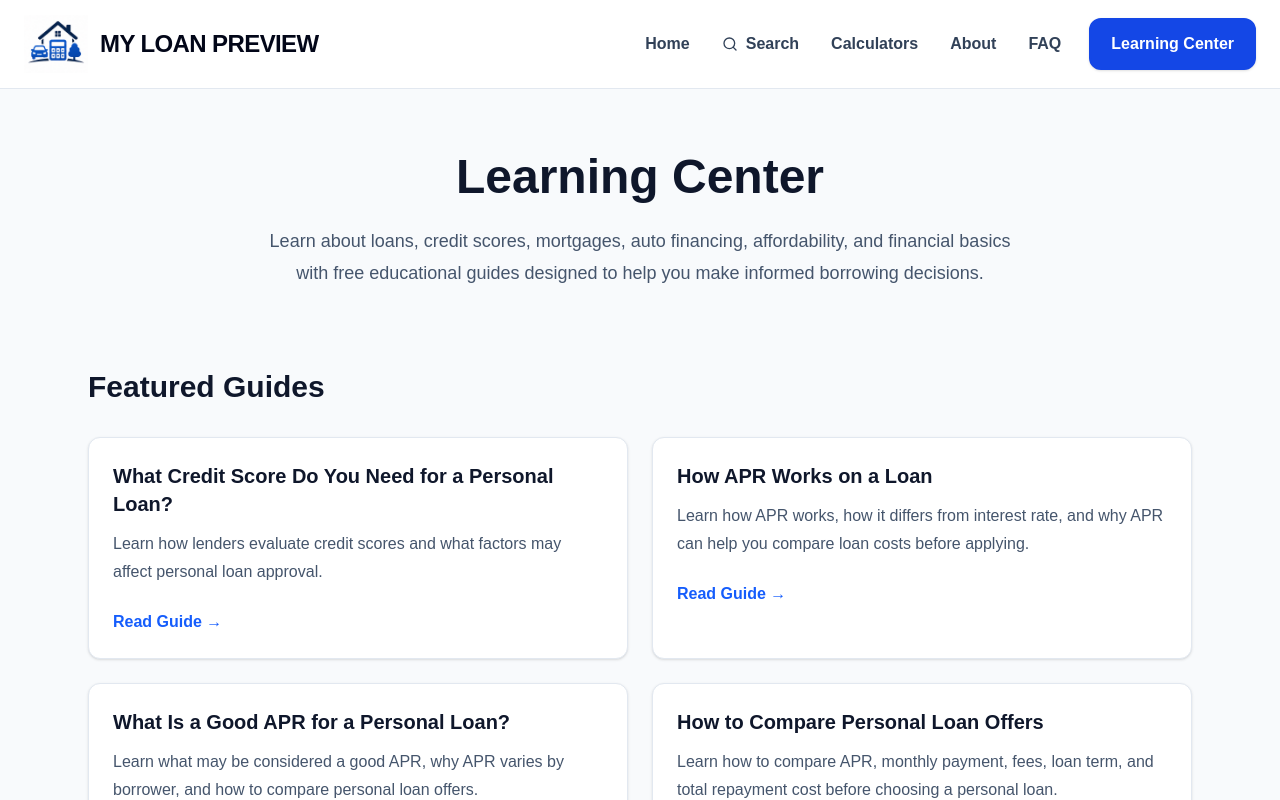
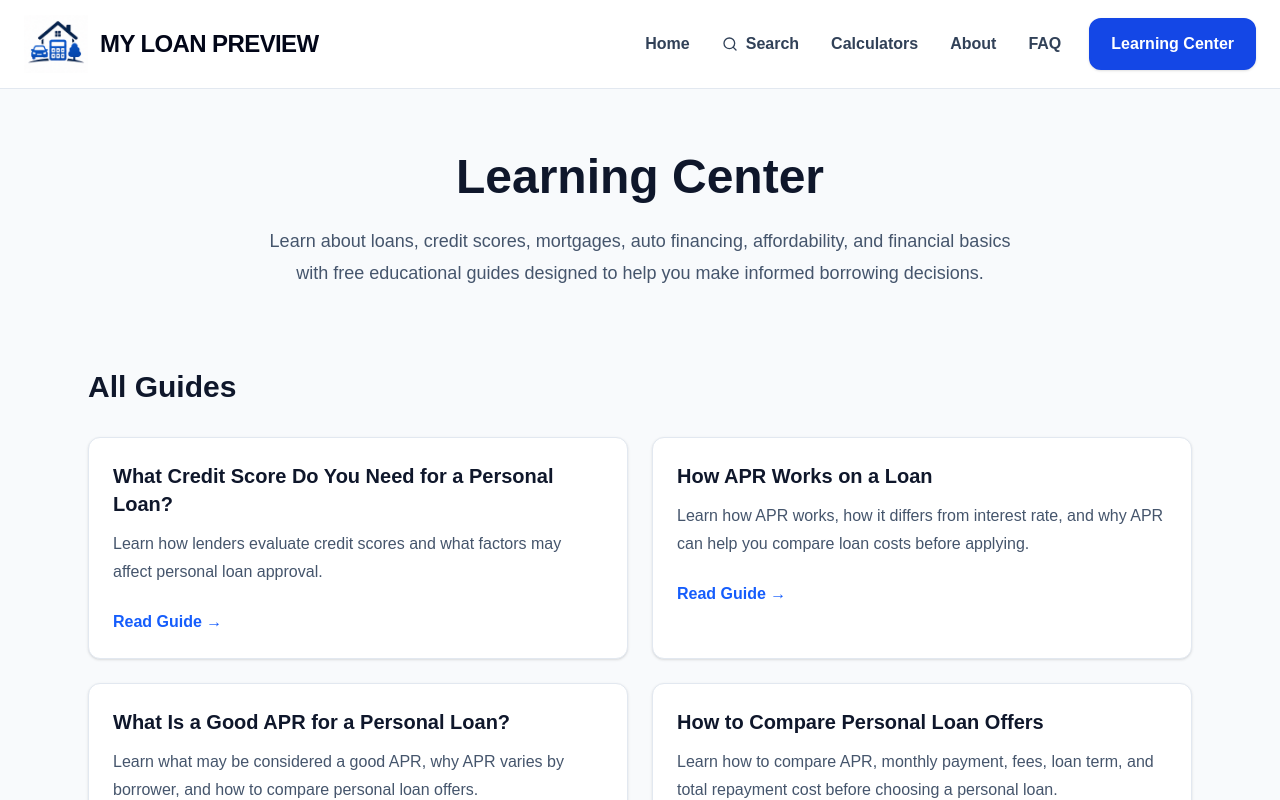
Before and after one commit to 39jorgegonzalez-lab/myloanpreview, a Next.js app: page /learning-center in a window 1280 px wide. Shown: the top 800 px of the page. Built offline with nearby package versions, Linux system fonts and the light colour scheme.

Commit message:
Learning Center: Complete guide and calculator listings

```diff
--- a/app/learning-center/page.tsx
+++ b/app/learning-center/page.tsx
@@ -29,12 +29,12 @@ export default function LearningCenterPage() {
 
         </div>
 
-        {/* Featured Guides */}
+        {/* All Guides */}
 
         <section className="mt-20">
 
           <h2 className="text-3xl font-bold text-slate-900 mb-8">
-            Featured Guides
+            All Guides
           </h2>
 
           <div className="grid gap-6 md:grid-cols-2">
@@ -193,6 +193,11 @@ export default function LearningCenterPage() {
             />
 
             <CalculatorCard
+              title="Monthly Payment Calculator"
+              href="/monthly-payment-calculator"
+            />
+
+            <CalculatorCard
               title="Credit Score Loan Estimate"
               href="/credit-score-loan-estimate"
             />
```
